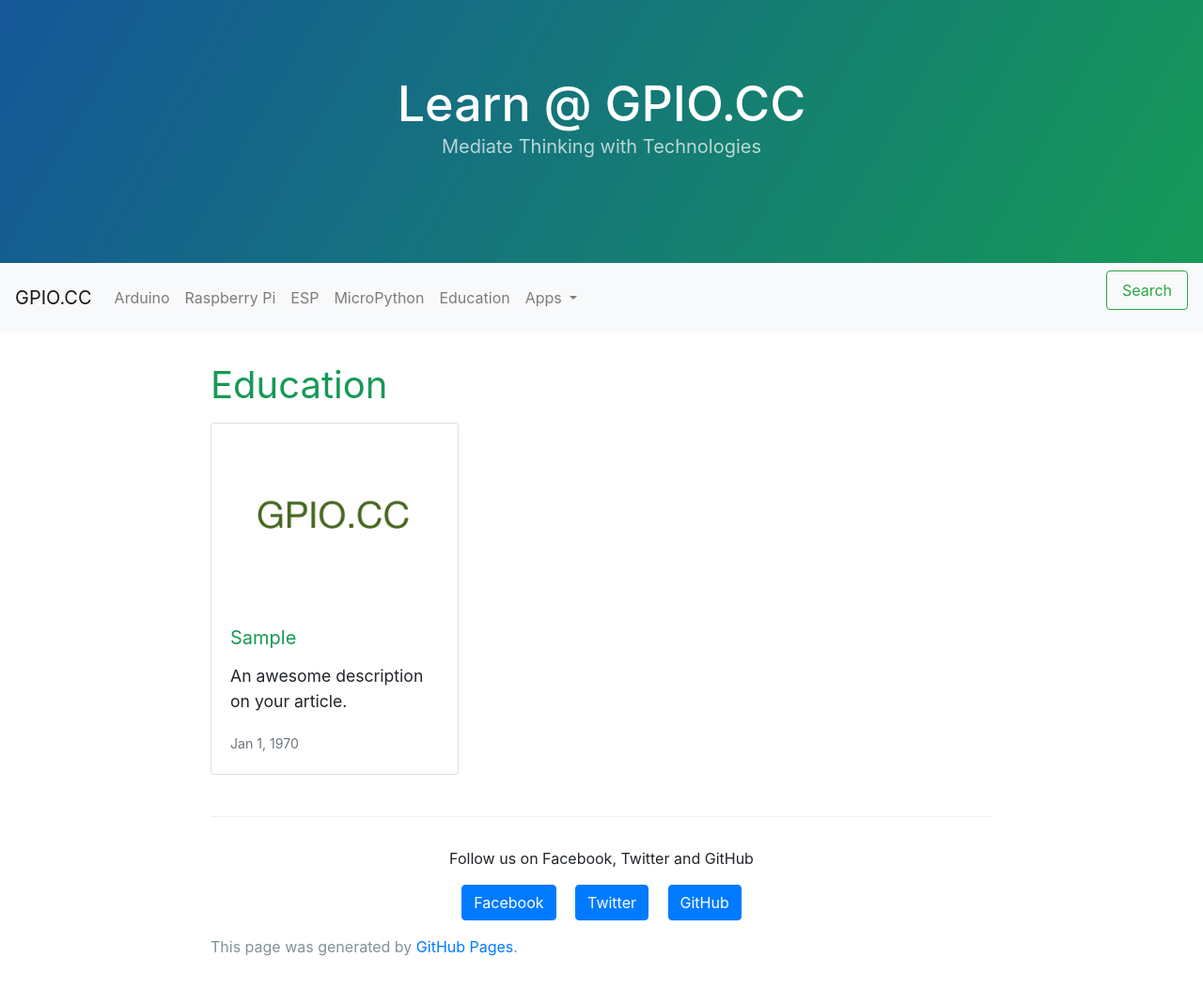
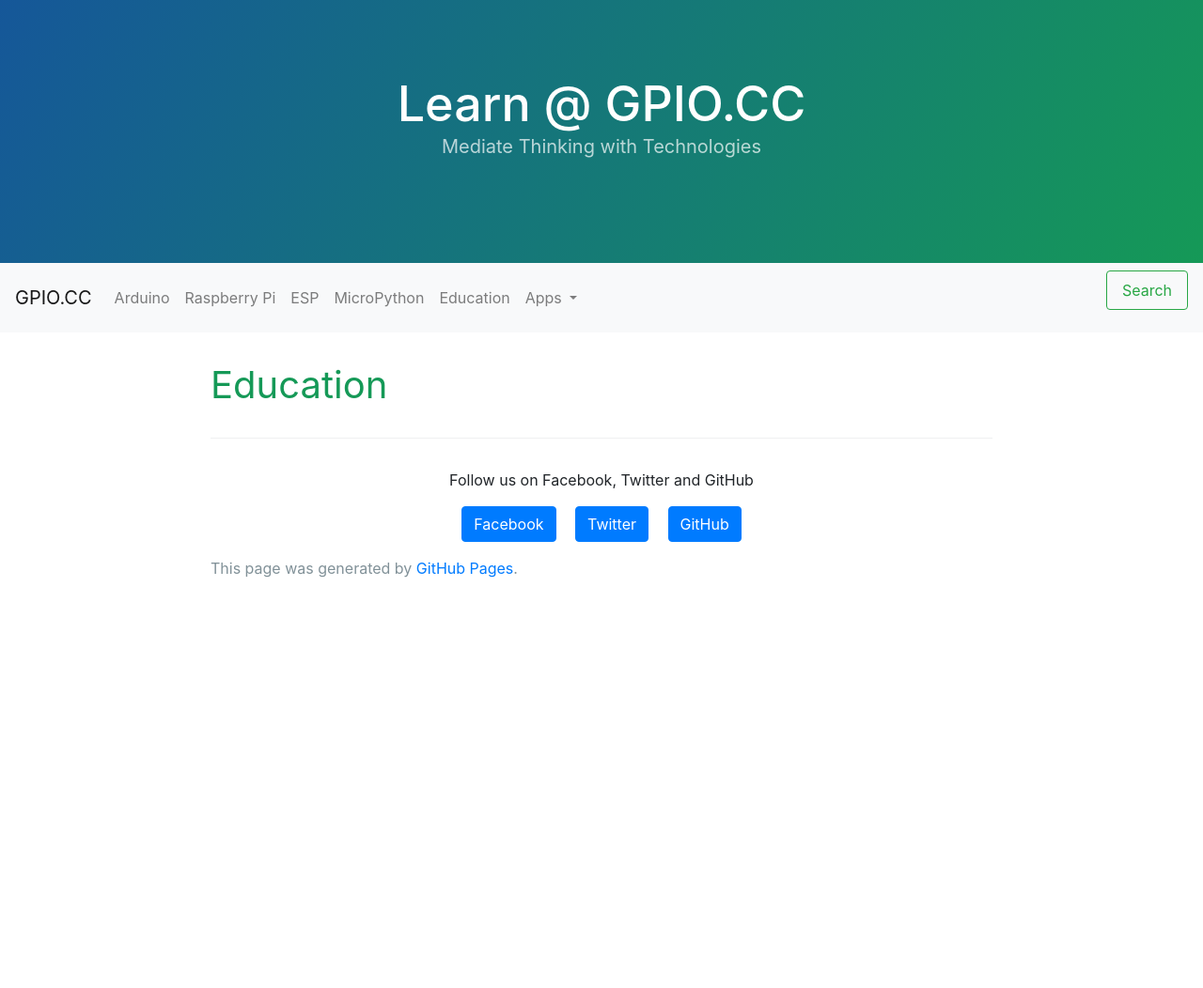
Before and after one commit to gpiocc/learn, a Jekyll site: the page built from education.md, in a window 1280 px wide. Shown: the whole page at 94% size. Built offline with Jekyll 4.4.1, drawn with Linux system fonts in a browser that asks for light colours; after the commit the page ends 900 px from its top, so only the background shows below that.

Commit message:
Fix the name of the sample post

```diff
--- a/_config.yml
+++ b/_config.yml
@@ -33,7 +33,7 @@ plugins:
 # to override the default setting.
 exclude:
   - README.md
-  - _posts/1970-1-1-your-name-sample.md
+  - _posts/1970-01-01-your-name-sample.md
 #   - Gemfile
 #   - Gemfile.lock
 #   - node_modules
```
